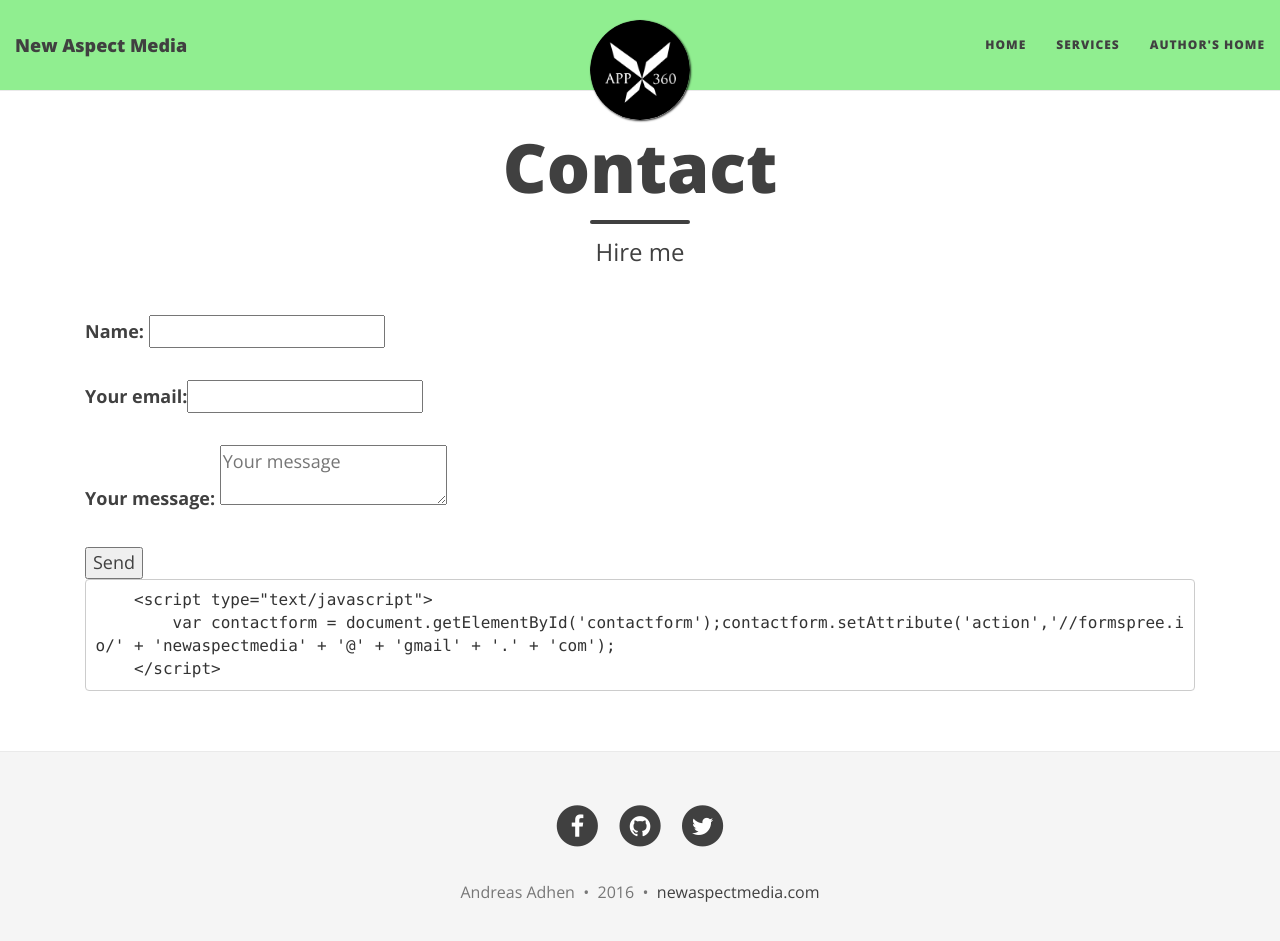
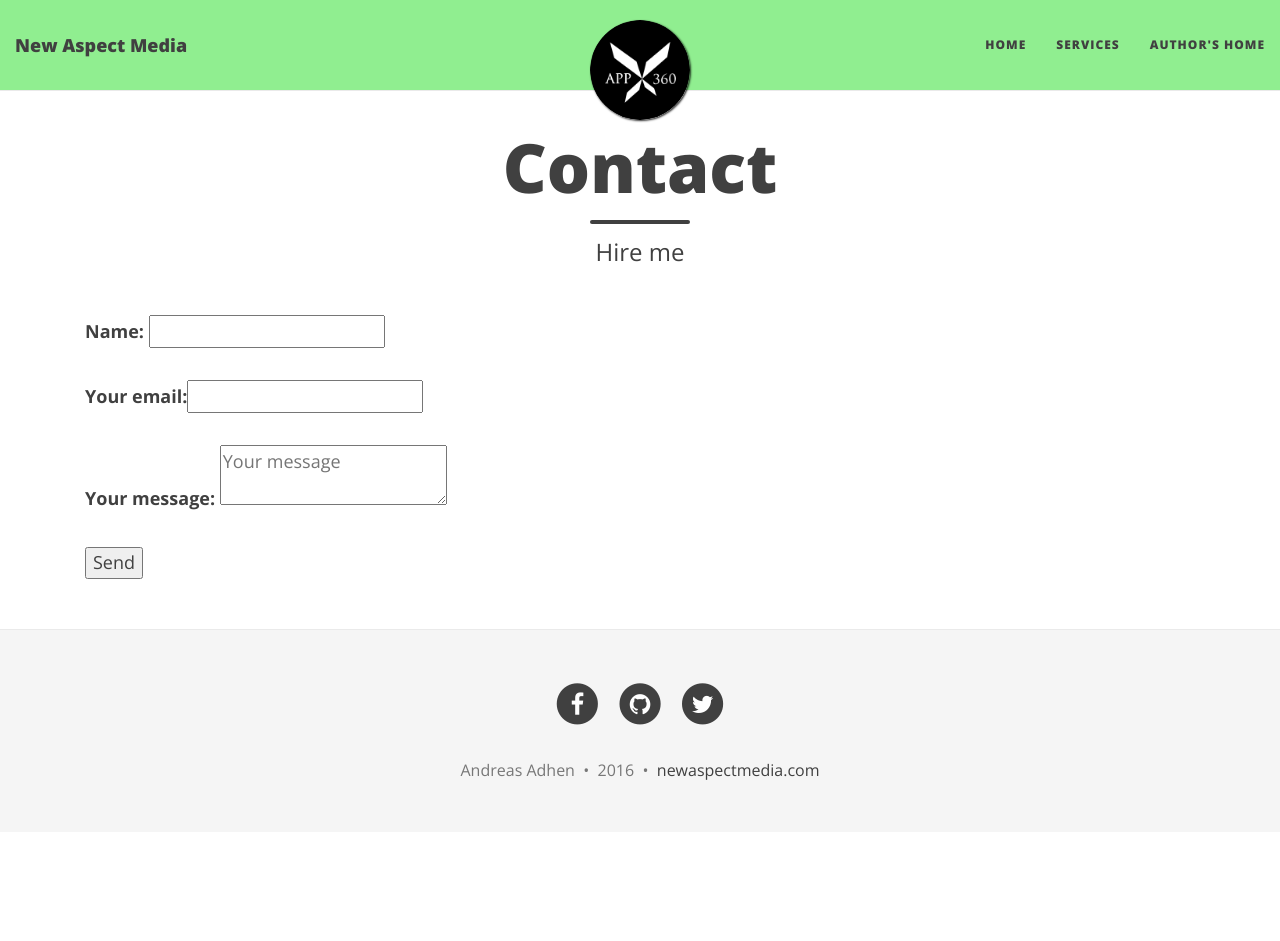
Before and after one commit to newmedia77/appxnam, a Jekyll site: the page built from contact.md, in a window 1280 px wide and 954 px high. Shown: the top 941 px of the window. Built offline with Jekyll 4.4.1, drawn with Linux system fonts in a browser that asks for light colours; nearby versions of some CDN libraries.

Commit message:
andreas
form

```diff
--- a/_includes/footer.html
+++ b/_includes/footer.html
@@ -92,4 +92,7 @@
       </div>
     </div>
   </div>
+  <script type="text/javascript">
+            var contactform = document.getElementById('contactform');contactform.setAttribute('action','//formspree.io/' + 'newaspectmedia' + '@' + 'gmail' + '.' + 'com');
+  </script>
 </footer>
--- a/contact.md
+++ b/contact.md
@@ -15,7 +15,3 @@
             <input type="submit" value="Send">
             <input type="hidden" name="_next" value="//bromleytherapies.com/" />
         </form>
-
-        <script type="text/javascript">
-            var contactform = document.getElementById('contactform');contactform.setAttribute('action','//formspree.io/' + 'newaspectmedia' + '@' + 'gmail' + '.' + 'com');
-        </script>
```
